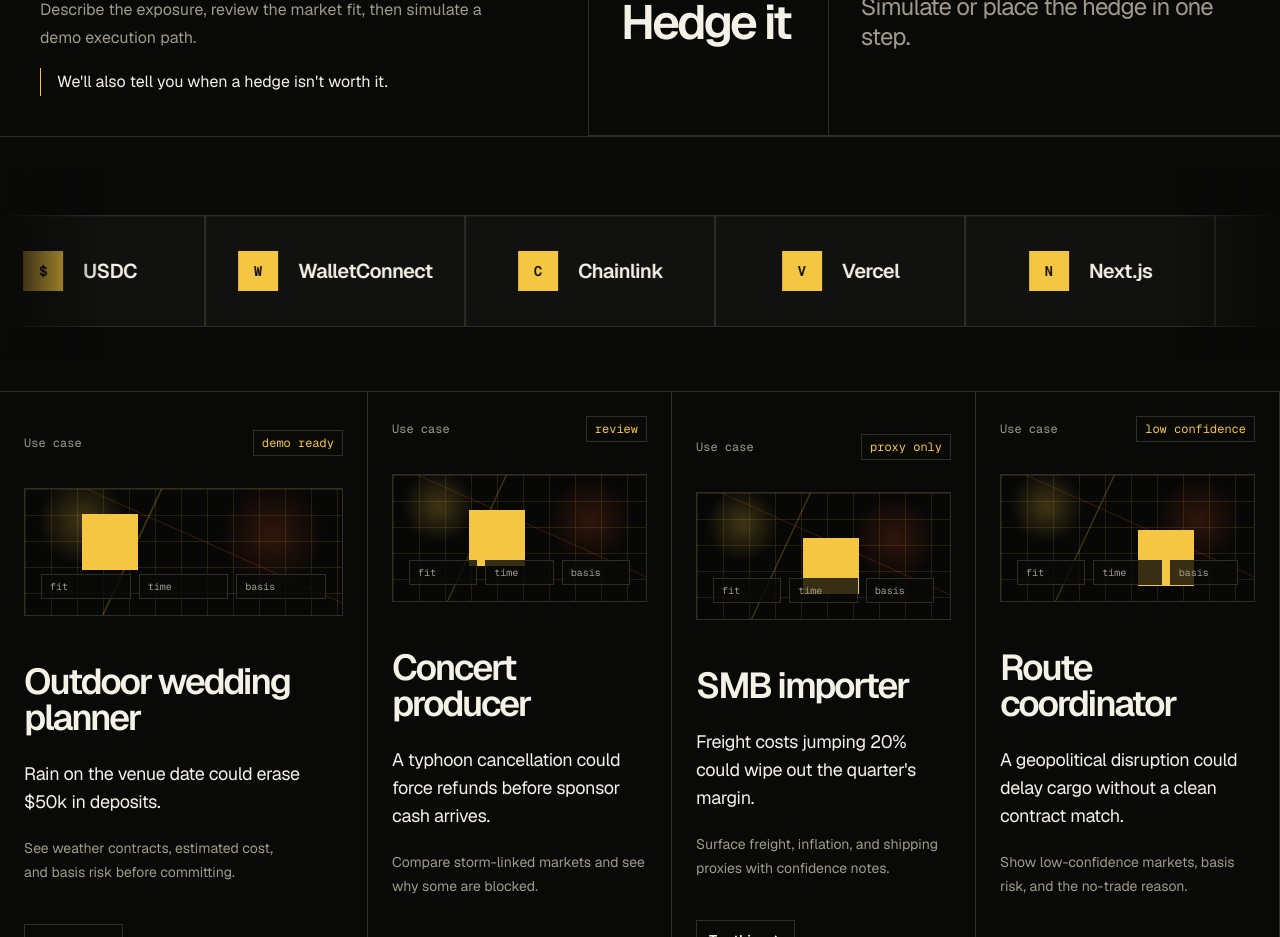
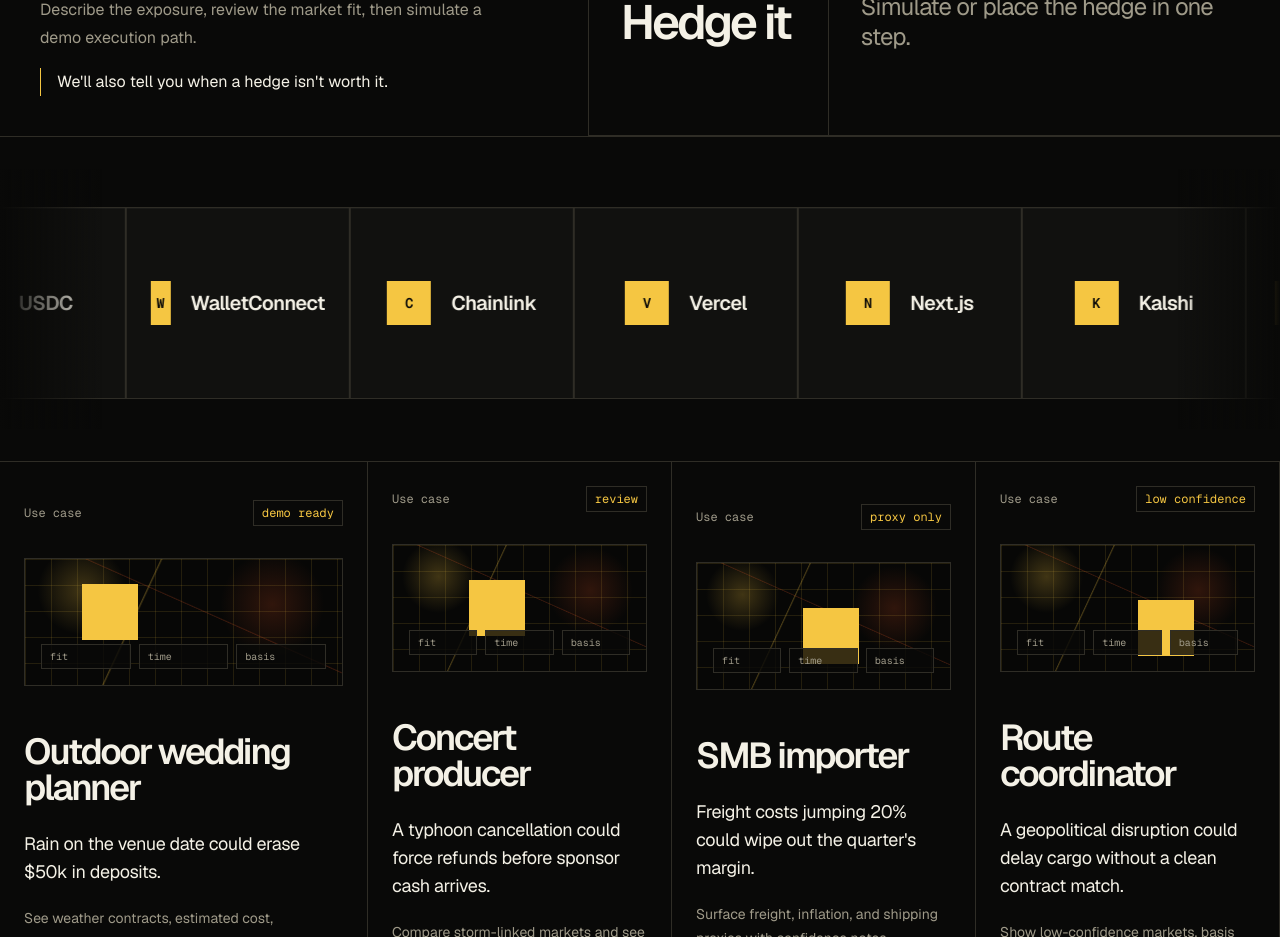
Before and after one commit to Axer-wyh/HedgeFrame, a Next.js app: page / in a window 1280 px wide. Shown: the part 3160-4097 px from the top of the page. Built offline with nearby package versions, Linux system fonts and the light colour scheme; no server answers.

Commit message:
Make platform logo tiles more square

```diff
--- a/src/app/home-page.tsx
+++ b/src/app/home-page.tsx
@@ -646,12 +646,12 @@ function HowItWorks() {
         </div>
       </div>
       <div className="border-t border-[rgb(var(--hf-line))]">
-        <div className="flex min-h-[190px] min-w-0 items-center overflow-hidden py-8">
+        <div className="flex min-h-[260px] min-w-0 items-center overflow-hidden py-8">
           <LogoLoop
             logos={platformLogos}
             speed={82}
             direction="left"
-            logoHeight={88}
+            logoHeight={128}
             gap={0}
             hoverSpeed={0}
             scaleOnHover
@@ -659,7 +659,7 @@ function HowItWorks() {
             fadeOutColor="rgb(var(--hf-bg))"
             ariaLabel="Market infrastructure platforms"
             className="flex items-center"
-            style={{ height: 190 }}
+            style={{ height: 260 }}
           />
         </div>
       </div>
@@ -669,8 +669,8 @@ function HowItWorks() {
 
 function PlatformLogo({ code, name }: { code: string; name: string }) {
   return (
-    <span className="inline-flex h-28 min-w-[250px] items-center justify-center gap-5 border border-[rgb(var(--hf-line))] bg-[rgb(var(--hf-panel))] px-8 text-[rgb(var(--hf-text))] shadow-[inset_0_1px_0_rgba(255,255,255,0.04)]">
-      <span className="grid h-10 w-10 place-items-center bg-[rgb(var(--hf-accent))] font-mono text-sm font-semibold text-[rgb(var(--hf-ink))]">
+    <span className="inline-flex h-48 w-56 items-center justify-center gap-5 border border-[rgb(var(--hf-line))] bg-[rgb(var(--hf-panel))] px-6 text-[rgb(var(--hf-text))] shadow-[inset_0_1px_0_rgba(255,255,255,0.04)]">
+      <span className="grid h-11 w-11 place-items-center bg-[rgb(var(--hf-accent))] font-mono text-sm font-semibold text-[rgb(var(--hf-ink))]">
         {code}
       </span>
       <span className="text-xl font-semibold tracking-[-0.03em]">{name}</span>
```
Also changed, not shown: 1 other file (tests, documents, lock files or other folders).
